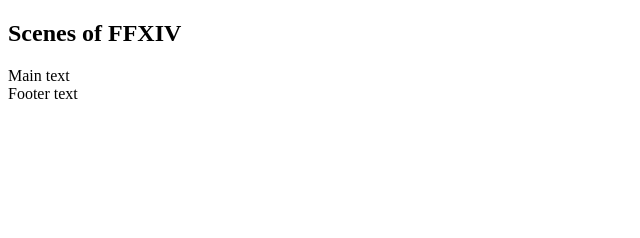
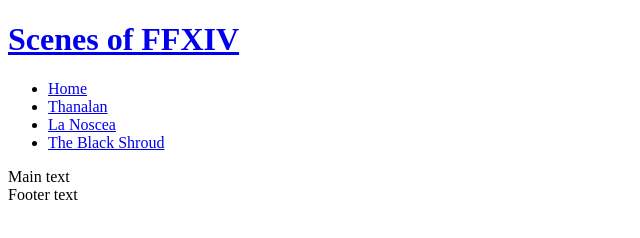
Before and after one commit to Bowtie7114/Scenes-of-FFXIV, a plain HTML site: page index.html in a window 1280 px wide. Shown: the whole page, without its empty margins (0-640 px from the left). Drawn offline with Linux system fonts and the light colour scheme.

Commit message:
Add nav list items and index.html link for h1 in header

```diff
--- a/assets/css/style.css
+++ b/assets/css/style.css
@@ -1,6 +1,12 @@
 
 
+/* General styling */
+
 /* Header */
+
+#nav {
+
+}
 
 /* Main Content */
 
--- a/index.html
+++ b/index.html
@@ -12,8 +12,15 @@
 </head>
 <body>
   <header>
-    <h2>Scenes of FFXIV</h2>
-    <nav></nav>
+    <h1><a href="index.html">Scenes of FFXIV</a></h1>
+    <nav id="nav">
+      <ul>
+        <li><a href="index.html">Home</a></li>
+        <li><a href="thanalan.html">Thanalan</a></li>
+        <li><a href="la-noscea.html">La Noscea</a></li>
+        <li><a href="shroud.html">The Black Shroud</a></li>
+      </ul>
+    </nav>
   </header>
   <main>
     <section id="site-description">
```
Also changed, not shown: assets/fonts/finalf.ttf (added).
